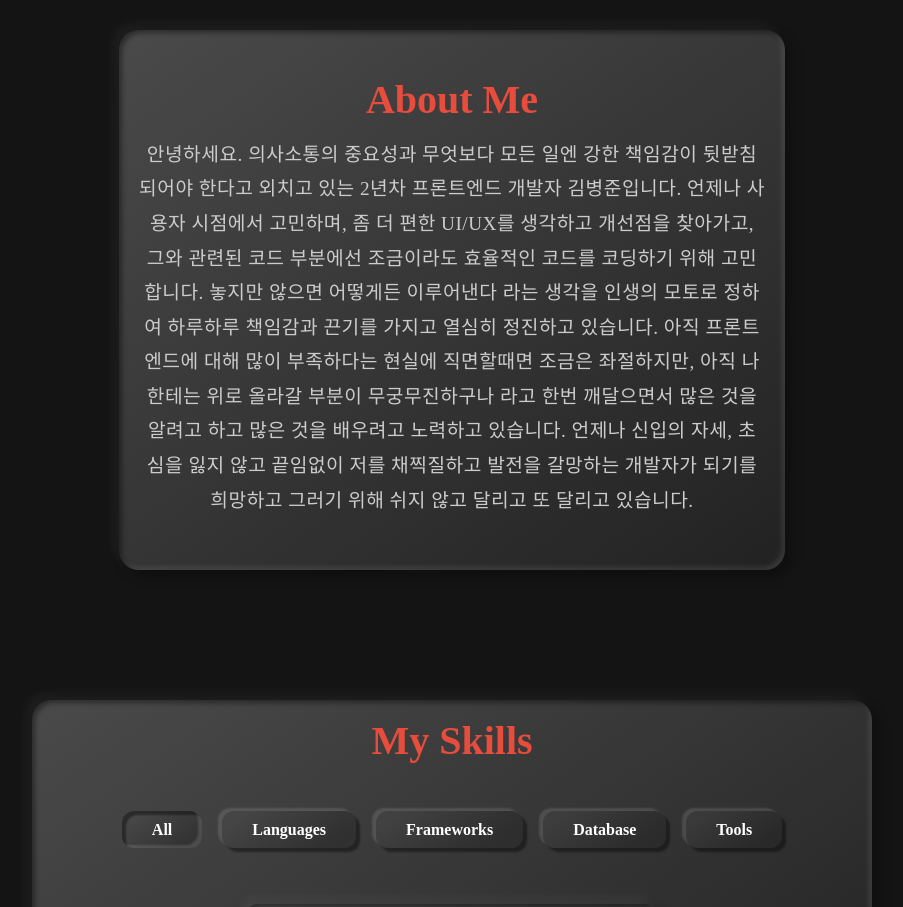
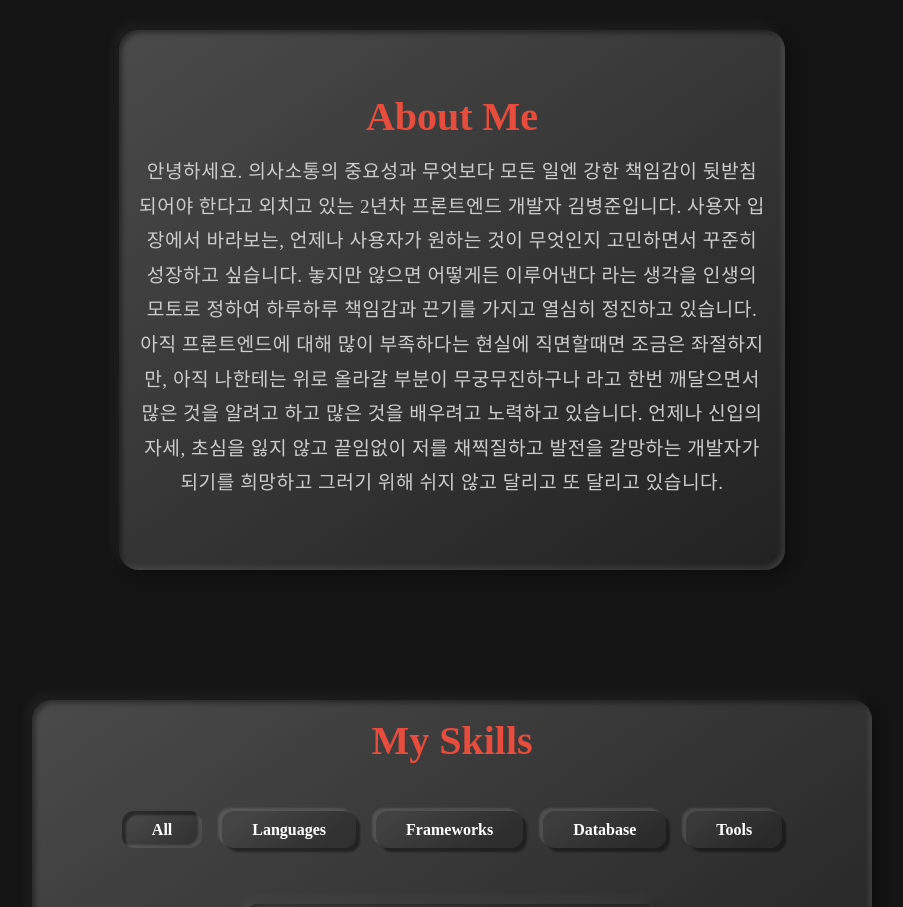
Before and after one commit to cowboy9408/Portfolio-React.js, a React (Create React App) app in the folder my-portfolio/: page / in a window 1280 px wide. Shown: the part 900-1807 px from the top of the page, without its empty margins (188-1091 px from the left). Built offline with nearby package versions, Linux system fonts and the light colour scheme; grey boxes are pictures that could not be loaded.

Commit message:
About 컴포넌트 수정

```diff
--- a/my-portfolio/src/components/AboutMe.jsx
+++ b/my-portfolio/src/components/AboutMe.jsx
@@ -73,7 +73,7 @@ const AboutMe = () => (
       <Card>
         <Title data-aos="fade-up">About Me</Title>
         <Description data-aos="fade-down">
-          안녕하세요. 의사소통의 중요성과 무엇보다 모든 일엔 강한 책임감이 뒷받침 되어야 한다고 외치고 있는 2년차 프론트엔드 개발자 김병준입니다. 언제나 사용자 시점에서 고민하며, 좀 더 편한 UI/UX를 생각하고 개선점을 찾아가고, 그와 관련된 코드 부분에선 조금이라도 효율적인 코드를 코딩하기 위해 고민합니다. 놓지만 않으면 어떻게든 이루어낸다 라는 생각을 인생의 모토로 정하여 하루하루 책임감과 끈기를 가지고 열심히 정진하고 있습니다. 아직 프론트엔드에 대해 많이 부족하다는 현실에 직면할때면 조금은 좌절하지만, 아직 나한테는 위로 올라갈 부분이 무궁무진하구나 라고 한번 깨달으면서 많은 것을 알려고 하고 많은 것을 배우려고 노력하고 있습니다. 언제나 신입의 자세, 초심을 잃지 않고 끝임없이 저를 채찍질하고 발전을 갈망하는 개발자가 되기를 희망하고 그러기 위해 쉬지 않고 달리고 또 달리고 있습니다.
+          안녕하세요. 의사소통의 중요성과 무엇보다 모든 일엔 강한 책임감이 뒷받침 되어야 한다고 외치고 있는 2년차 프론트엔드 개발자 김병준입니다. 사용자 입장에서 바라보는, 언제나 사용자가 원하는 것이 무엇인지 고민하면서 꾸준히 성장하고 싶습니다. 놓지만 않으면 어떻게든 이루어낸다 라는 생각을 인생의 모토로 정하여 하루하루 책임감과 끈기를 가지고 열심히 정진하고 있습니다. 아직 프론트엔드에 대해 많이 부족하다는 현실에 직면할때면 조금은 좌절하지만, 아직 나한테는 위로 올라갈 부분이 무궁무진하구나 라고 한번 깨달으면서 많은 것을 알려고 하고 많은 것을 배우려고 노력하고 있습니다. 언제나 신입의 자세, 초심을 잃지 않고 끝임없이 저를 채찍질하고 발전을 갈망하는 개발자가 되기를 희망하고 그러기 위해 쉬지 않고 달리고 또 달리고 있습니다.
         </Description>
       </Card>
 
```
